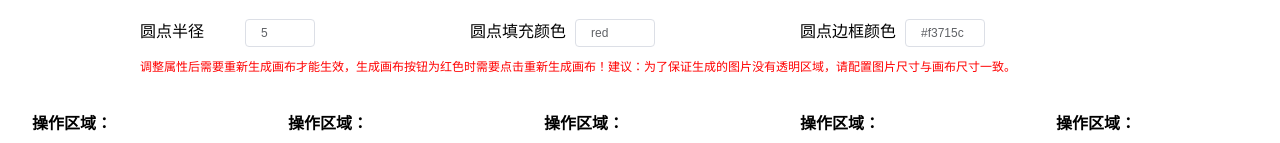
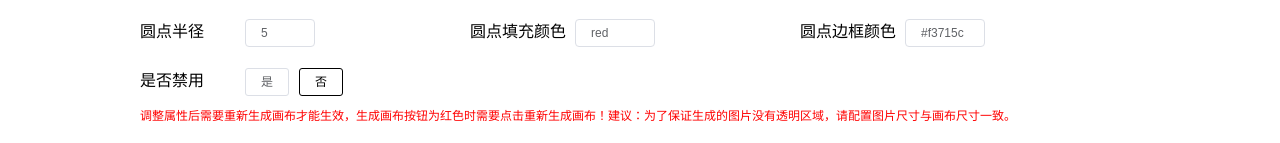
Before and after one commit to jimpeo/mark, a Vue app: page / in a window 1280 px wide. Shown: the part 130-273 px from the top of the page. Built offline with nearby package versions, Linux system fonts and the light colour scheme.

Commit message:
feat: 增加禁用选项

```diff
--- a/src/components/Point/index.vue
+++ b/src/components/Point/index.vue
@@ -61,6 +61,11 @@
     imgType: {
       type: String,
       default: 'base64'
+    },
+    // 禁用状态
+    disabled: {
+      type: Boolean,
+      default: false
     }
   },
   data () {
@@ -88,6 +93,7 @@
     },
     // 加点
     addOrigin (event) {
+      if (this.disabled) return
       let context = this.context
       if (!this.continuation) {
         // 重新渲染canvas
--- a/src/views/home/index.vue
+++ b/src/views/home/index.vue
@@ -10,13 +10,13 @@
         <input ref="upload" type="file" style="display: none" @change="getUploadedImg">
         <aw-button-group style="width: 33%;margin-left: 0">
           <span class="label">生成图片格式</span>
-          <aw-button v-for="item in imgType" :key="item.id" :id="item.category" :disabled="!item.disabled" size="mini"
-                     @click="changeType($event)">{{item.typeName}}</aw-button>
+          <aw-button v-for="item in imgType" :key="item.id" :id="item.category" :disabled="!item.active" size="mini"
+                     @click="changeType">{{item.typeName}}</aw-button>
         </aw-button-group>
         <div>
           <span class="label">连续点</span>
-          <aw-button v-for="item in continuationType" :key="item.id" :id="item.category" :disabled="!item.disabled" size="mini"
-                     @click="changeContinuity($event)">{{item.typeName}}</aw-button>
+          <aw-button v-for="item in continuationType" :key="item.id" :id="item.category" :disabled="!item.active" size="mini"
+                     @click="changeContinuity">{{item.typeName}}</aw-button>
         </div>
       </div>
       <div class="row">
@@ -50,6 +50,13 @@
         <div>
           <span class="label">圆点边框颜色</span>
           <aw-input class="large_input" size="mini" v-model="options.frameColor"></aw-input>
+        </div>
+      </div>
+      <div class="row">
+        <div style="width: 33%">
+          <span class="label">是否禁用</span>
+          <aw-button v-for="item in disabledType" :key="item.id" :id="item.category" :disabled="item.active" size="mini"
+                     @click="changeDisabled">{{item.typeName}}</aw-button>
         </div>
       </div>
       <div class="tip">调整属性后需要重新生成画布才能生效，生成画布按钮为红色时需要点击重新生成画布！建议：为了保证生成的图片没有透明区域，请配置图片尺寸与画布尺寸一致。</div>
@@ -88,12 +95,16 @@
   data () {
     return {
       imgType: [
-        { id: 1, category: 'img', typeName: 'base64', disabled: false },
-        { id: 2, category: 'img', typeName: 'blob', disabled: true }
+        { id: 1, category: 'img', typeName: 'base64', active: false },
+        { id: 2, category: 'img', typeName: 'blob', active: true }
       ],
       continuationType: [
-        { id: 1, category: 'continuation', typeName: '是', disabled: true },
-        { id: 2, category: 'continuation', typeName: '否', disabled: false }
+        { id: 1, category: 'continuation', typeName: '是', active: true },
+        { id: 2, category: 'continuation', typeName: '否', active: false }
+      ],
+      disabledType: [
+        { id: 1, category: 'disabled', typeName: '是', active: false },
+        { id: 2, category: 'disabled', typeName: '否', active: true }
       ],
       genCanBtnStatus: false,
       options: {
@@ -108,7 +119,8 @@
         color: 'red',
         frameColor: '#f3715c',
         continuation: false,
-        imgTypeActive: 'base64'
+        imgTypeActive: 'base64',
+        disabled: false
       },
       generateOptions: {
         width: 190,
@@ -122,7 +134,8 @@
         color: 'red',
         frameColor: '#f3715c',
         continuation: false,
-        imgTypeActive: 'base64'
+        imgTypeActive: 'base64',
+        disabled: false
       },
       num: [1, 2, 3, 4, 5],
       src: [
@@ -147,16 +160,24 @@
   methods: {
     changeType () {
       this.imgType.forEach(item => {
-        item.disabled = !item.disabled
-        if (!item.disabled) this.options.imgTypeActive = item.typeName
+        item.active = !item.active
+        if (!item.active) this.options.imgTypeActive = item.typeName
       })
     },
     changeContinuity () {
       this.continuationType.forEach(item => {
-        item.disabled = !item.disabled
-        if (item.typeName == '是' && !item.disabled) this.options.continuation = true
-        else if (item.typeName == '否' && !item.disabled) this.options.continuation = false
+        item.active = !item.active
+        if (item.typeName == '是' && !item.active) this.options.continuation = true
+        else if (item.typeName == '否' && !item.active) this.options.continuation = false
       })
+    },
+    changeDisabled () {
+      this.disabledType.forEach(item => {
+        item.active = !item.active
+        if (item.typeName == '是' && item.active) this.options.disabled = true
+        else if (item.typeName == '否' && item.active) this.options.disabled = false
+      })
+      console.log(this.disabledType)
     },
     getGeneratedImg (val, index = 0) {
       let img = val[0]
```
